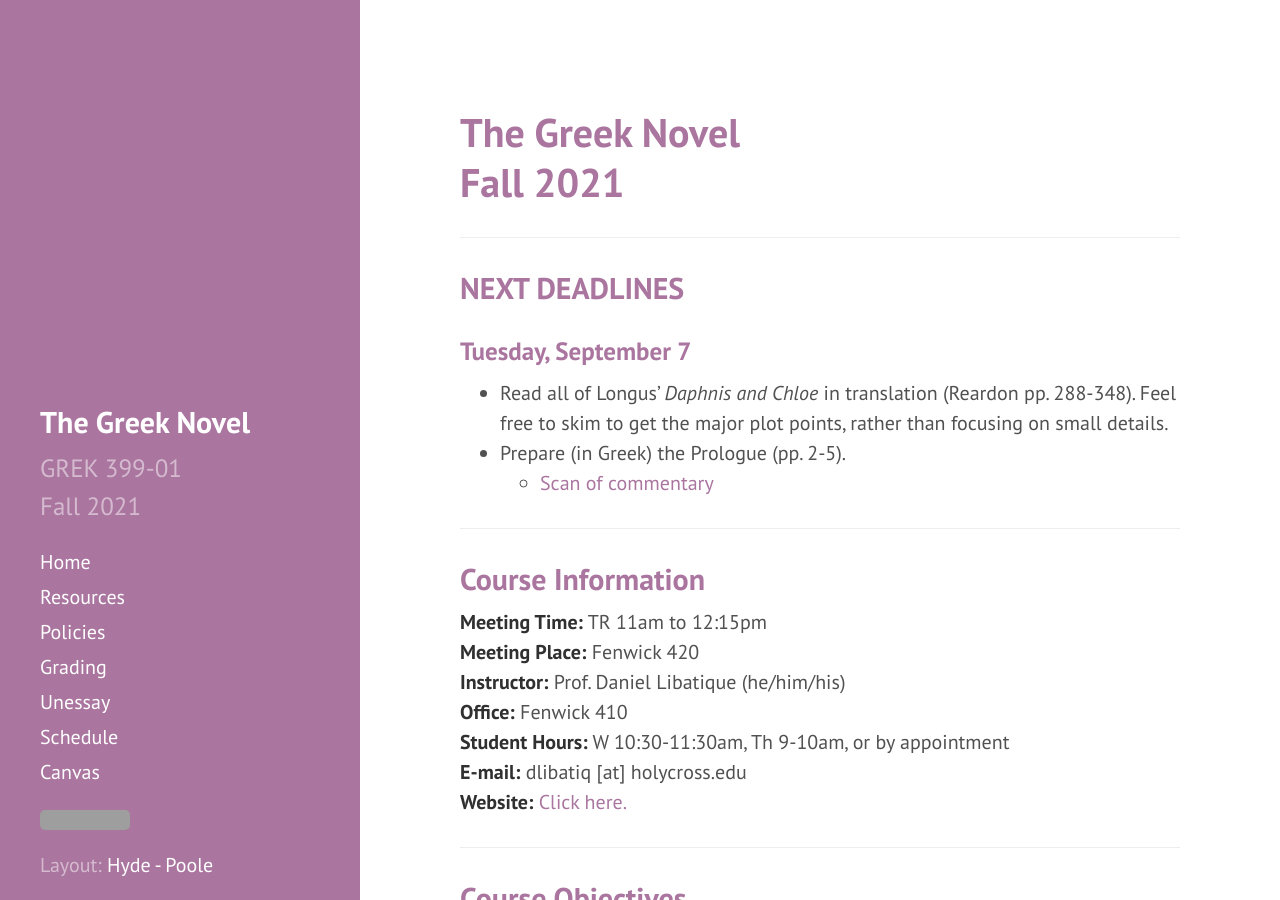
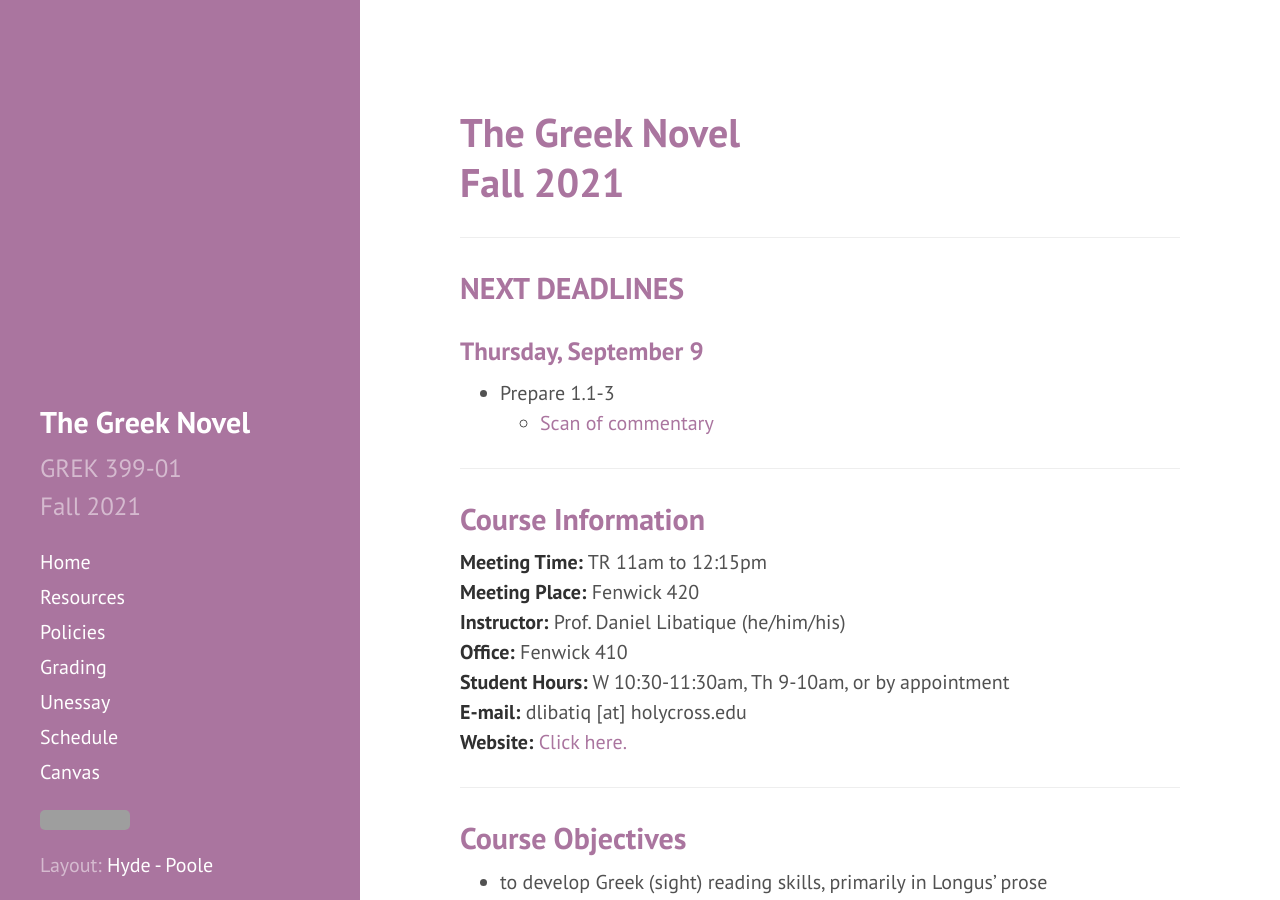
Before and after one commit to DLibatique/GREK399-F21, a Jekyll site: the page built from _pages/index.md, in a window 1280 px wide and 900 px high. Built offline with Jekyll 4.4.1, drawn with Linux system fonts in a browser that asks for light colours; grey boxes are pictures that could not be loaded.

Commit message:
updated next deadline

```diff
--- a/_pages/index.md
+++ b/_pages/index.md
@@ -10,9 +10,8 @@ permalink: /
 
 ## NEXT DEADLINES
 
-### Tuesday, September 7
-* Read all of Longus' *Daphnis and Chloe* in translation (Reardon pp. 288-348). Feel free to skim to get the major plot points, rather than focusing on small details.
-* Prepare (in Greek) the Prologue (pp. 2-5).
+### Thursday, September 9
+* Prepare 1.1-3
   * [Scan of commentary](https://drive.google.com/file/d/13pMtjVDLFEe5EtJR2YFuNGVdO7UD2kOc/view?usp=sharing)
 
 ***
```
